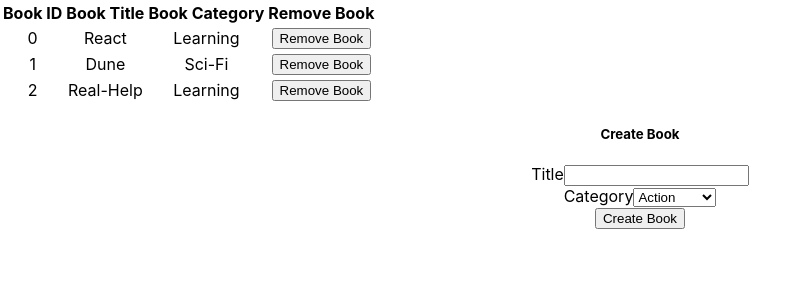
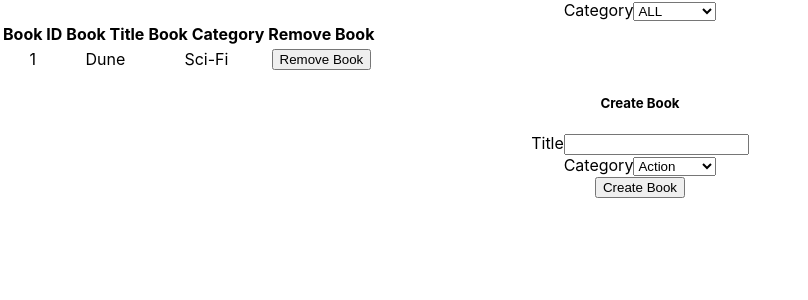
Before and after one commit to phylischumba/Bookstore-redux, a React (Create React App) app: page / in a window 1280 px wide. Shown: the top 300 px of the page, without its empty margins (0-808 px from the left). Built offline with nearby package versions, Linux system fonts and the light colour scheme.

Commit message:
Added filter reducer and component

```diff
--- a/src/actions/index.js
+++ b/src/actions/index.js
@@ -8,4 +8,9 @@ const removeBook = book => ({
   book,
 });
 
-export { addBook, removeBook };
+const changeFilter = category => ({
+  type: 'CHANGE_FILTER',
+  category,
+});
+
+export { addBook, removeBook, changeFilter };
--- a/src/containers/BookForm.js
+++ b/src/containers/BookForm.js
@@ -3,6 +3,7 @@ import React, { Component } from 'react';
 import PropTypes from 'prop-types';
 import { connect } from 'react-redux';
 import { addBook } from '../actions/index';
+import categoryOptions from './constants';
 
 class BookForm extends Component {
   constructor(props) {
@@ -12,8 +13,6 @@ class BookForm extends Component {
       title: '',
       category: 'Action',
     };
-
-    this.categoryOptions = ['Action', 'Biography', 'History', 'Horror', 'Kids', 'Learning', 'Sci-Fi'];
   }
 
   handleChange = e => {
@@ -37,7 +36,7 @@ class BookForm extends Component {
 
   render() {
     const { defaultCategory } = this.state;
-    const options = this.categoryOptions.map(category => (
+    const options = categoryOptions.map(category => (
       <option
         value={category}
         key={category}
--- a/src/containers/BooksList.js
+++ b/src/containers/BooksList.js
@@ -2,17 +2,28 @@ import React from 'react';
 import { connect } from 'react-redux';
 import PropTypes from 'prop-types';
 import Book from '../components/Book';
-import { removeBook } from '../actions/index';
+import CategoryFilter from './CategoryFilter';
+import { removeBook, changeFilter } from '../actions/index';
 
-function BooksList({ books, deleteBook }) {
-  const bookList = books.map(book => (
+function BooksList({
+  books, deleteBook, newCategory, category,
+}) {
+  const handleFilterCategory = e => {
+    newCategory(e.target.value);
+  };
+
+  const filteredBooks = books.filter(book => book.category === 'Sci-Fi');
+  const bookList = filteredBooks.map(book => (
     <Book
       deleteBook={deleteBook}
       book={book}
       key={book.id}
     />
   ));
+
   return (
+    <div>
+      <CategoryFilter category={category} handleFilterCategory={handleFilterCategory} />
       <table className="Books-list">
         <thead>
           <tr>
@@ -26,8 +37,23 @@ function BooksList({ books, deleteBook }) {
           {bookList}
         </tbody>
       </table>
+    </div>
   );
 }
+
+const mapStateToProps = state => ({
+  books: state.books,
+  category: state.category,
+});
+
+const mapDispatchToProps = dispatch => ({
+  deleteBook: book => {
+    dispatch(removeBook(book));
+  },
+  newCategory: book => {
+    dispatch(changeFilter(book));
+  },
+});
 
 BooksList.propTypes = {
   books: PropTypes.arrayOf(PropTypes.shape({
@@ -36,16 +62,8 @@ BooksList.propTypes = {
     id: PropTypes.number,
   })).isRequired,
   deleteBook: PropTypes.func.isRequired,
+  newCategory: PropTypes.func.isRequired,
+  category: PropTypes.string.isRequired,
 };
 
-const mapStateToProps = state => ({
-  books: state.books,
-});
-
-const mapDispatchToProps = dispatch => ({
-  deleteBook: book => {
-    dispatch(removeBook(book));
-  },
-});
-
 export default connect(mapStateToProps, mapDispatchToProps)(BooksList);
--- /dev/null
+++ b/src/containers/CategoryFilter.js
@@ -0,0 +1,34 @@
+import React from 'react';
+import PropTypes from 'prop-types';
+import categoryOptions from './constants';
+
+function CategoryFilter({ category, handleFilterCategory }) {
+  const newCategoryOptions = (['ALL']).concat(categoryOptions);
+  const options = newCategoryOptions.map(categoryItem => (
+    <option
+      value={categoryItem}
+      key={categoryItem}
+    >
+      {categoryItem}
+    </option>
+  ));
+
+  return (
+    <div className="input-field">
+      <label htmlFor="category">
+        Category
+        <select id="category" value={category} onChange={handleFilterCategory}>
+          {options}
+        </select>
+      </label>
+    </div>
+
+  );
+}
+
+CategoryFilter.propTypes = {
+  category: PropTypes.string.isRequired,
+  handleFilterCategory: PropTypes.func.isRequired,
+};
+
+export default CategoryFilter;
--- /dev/null
+++ b/src/containers/constants.js
@@ -0,0 +1,3 @@
+const categoryOptions = ['Action', 'Biography', 'History', 'Horror', 'Kids', 'Learning', 'Sci-Fi'];
+
+export default categoryOptions;
--- a/src/reducers/books.js
+++ b/src/reducers/books.js
@@ -1,6 +1,6 @@
-import initialState from './initialState';
+import initialBookState from './initialState';
 
-const bookReducer = (state = initialState, action) => {
+const bookReducer = (state = initialBookState, action) => {
   switch (action.type) {
     case 'CREATE_BOOK':
       return [
--- /dev/null
+++ b/src/reducers/filter.js
@@ -0,0 +1,8 @@
+const filterReducer = (state = '', action) => {
+  if (action.type === 'CHANGE_FILTER') {
+    return `${action.category}`;
+  }
+  return state;
+};
+
+export default filterReducer;
--- a/src/reducers/index.js
+++ b/src/reducers/index.js
@@ -1,8 +1,10 @@
 import { combineReducers } from 'redux';
 import bookReducer from './books';
+import filterReducer from './filter';
 
 const rootReducer = combineReducers({
   books: bookReducer,
+  category: filterReducer,
 });
 
 export default rootReducer;
--- a/src/reducers/initialState.js
+++ b/src/reducers/initialState.js
@@ -1,7 +1,7 @@
-const initialState = [
+const initialBookState = [
   { id: 0, title: 'React', category: 'Learning' },
   { id: 1, title: 'Dune', category: 'Sci-Fi' },
   { id: 2, title: 'Real-Help', category: 'Learning' },
 ];
 
-export default initialState;
+export default initialBookState;
```
Lines whose indentation alone changed are shown as unchanged.
